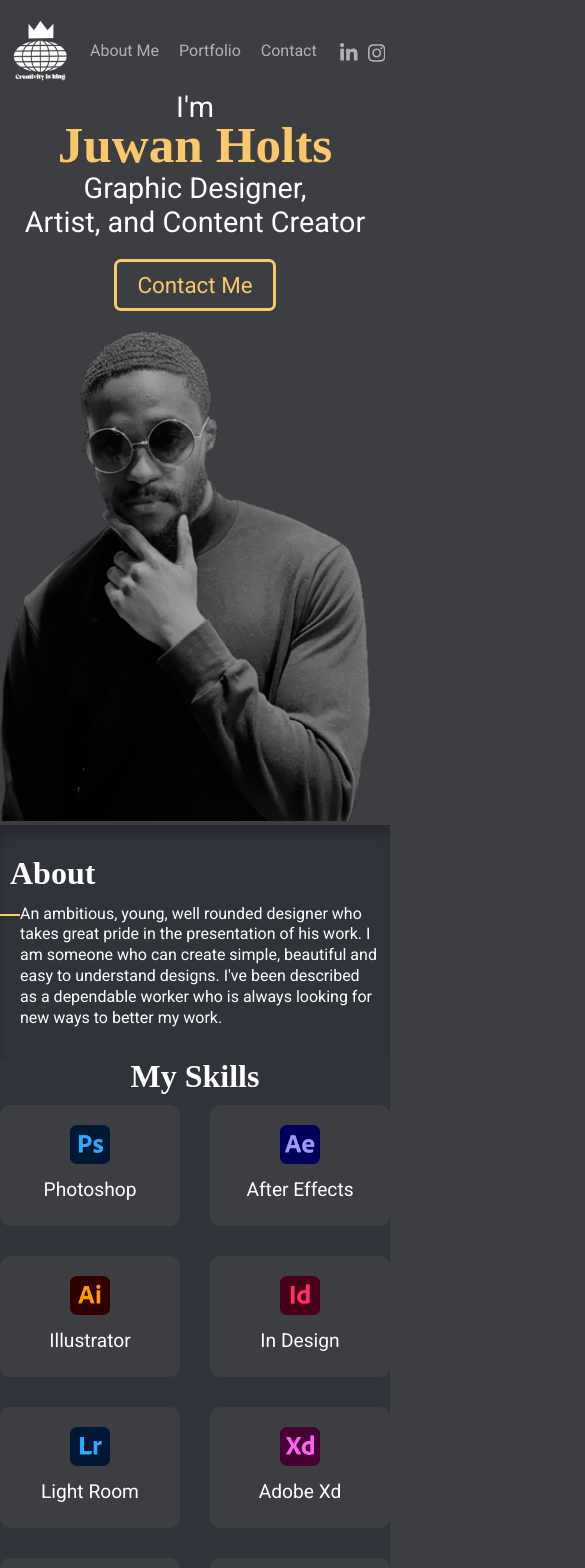
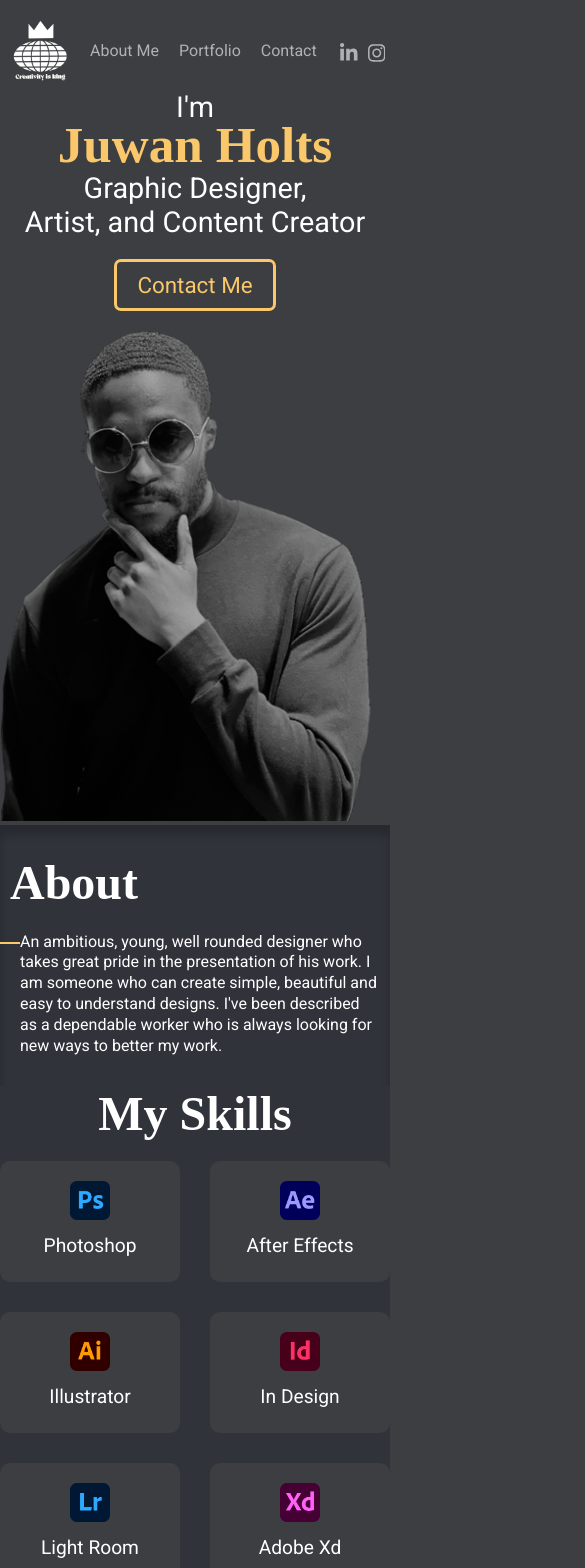
Before and after one commit to MikeMarsha11/Juwan-Holts-Portfolio, a Next.js app: page / in a window 390 px wide. Shown: the top 1568 px of the page, 585 px wide, since content can reach past the window. Built offline with nearby package versions, Linux system fonts and the light colour scheme; a web font is replaced by a local one.

Commit message:
revert global, add overflow hidde on section

```diff
--- a/styles/globals.scss
+++ b/styles/globals.scss
@@ -13,6 +13,9 @@ body{
     color:#fff;
     overflow-x: hidden;
 }
+section{
+    overflow: hidden;
+}
 .center{
     max-width: 780px;
     margin: 0 auto;
@@ -27,9 +30,3 @@ h2{
     margin-bottom: 20px;
 }
 $gold: #FAC86B;
-@media only screen and (max-width: 480px) {
-    h2 {
-      font-size: 2rem;
-      margin-bottom: 10px;
-    }
-  }
```
